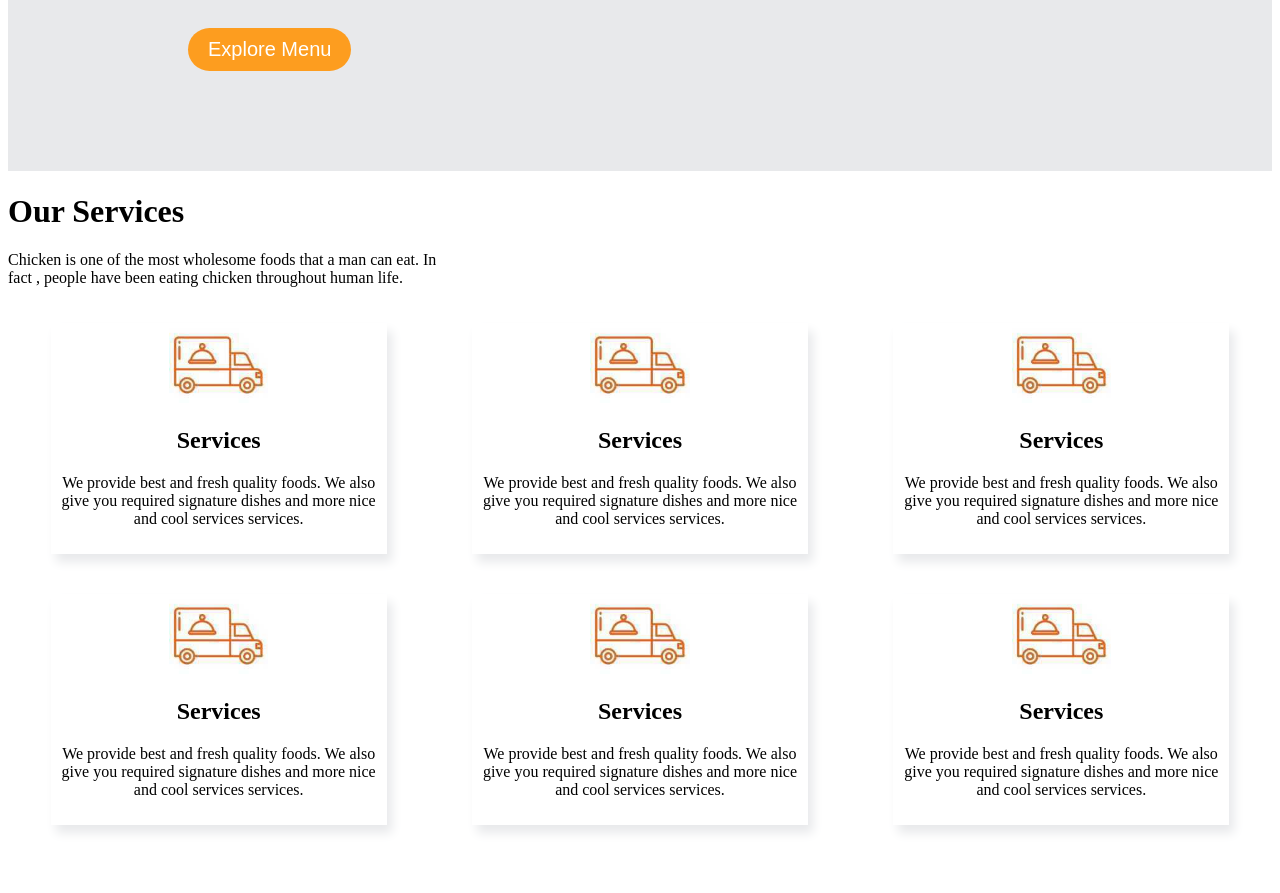
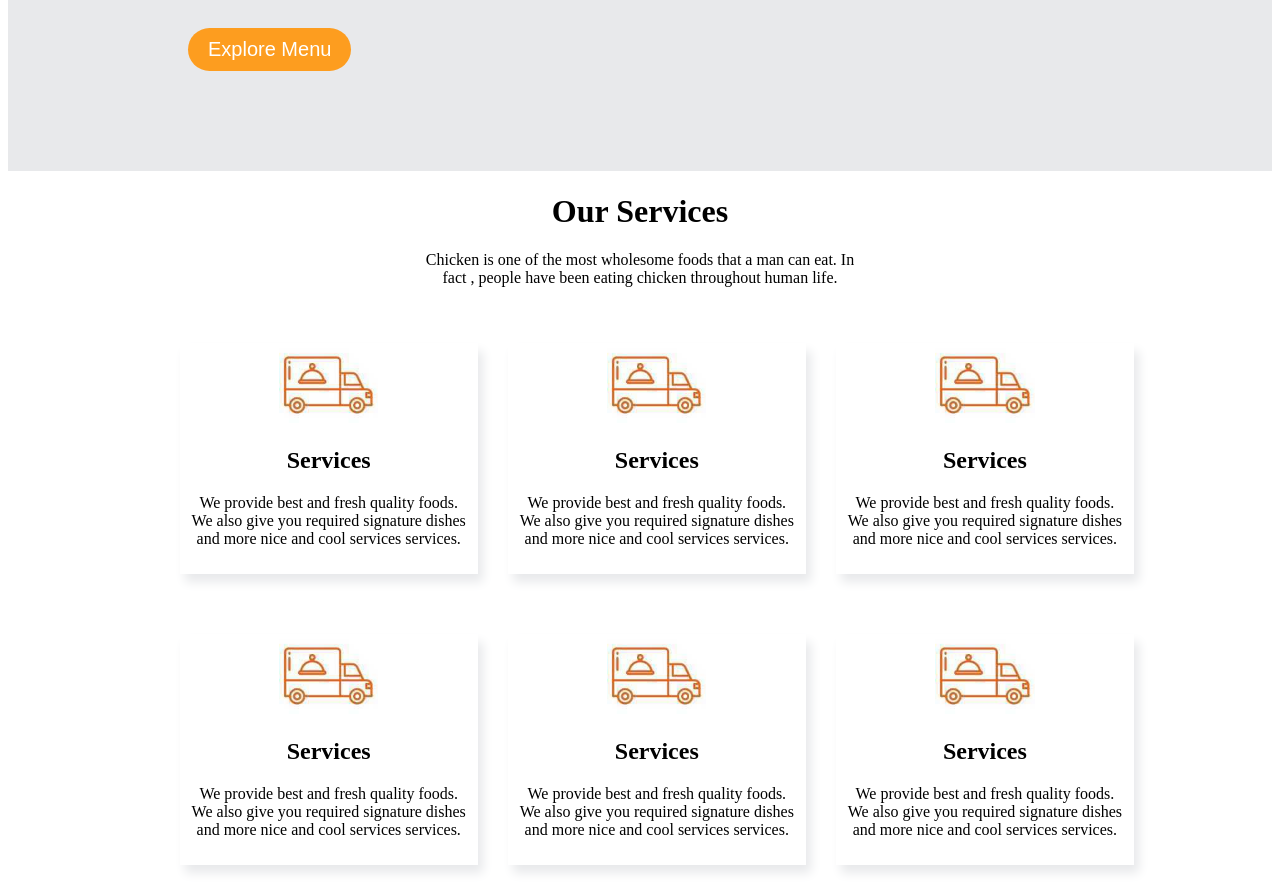
Before and after one commit to Memory-Wabwile/restaurant-01, a plain HTML site: page index.html in a window 1280 px wide. Shown: the part 2692-3585 px from the top of the page. Before the commit the page ends 3545 px from the top, so only its background shows below. Drawn offline with Linux system fonts and the light colour scheme.

Commit message:
addd hover effect to services

```diff
--- a/index.css
+++ b/index.css
@@ -125,13 +125,19 @@ button{
     width:25%;
     text-align: center;
     box-shadow: 5px 8px 10px rgb(232, 233, 235) ;
-    margin: 20px;
+    margin: 40px 10px 20px 20px;
     padding:0px 10px 10px 10px;
 
+}
+.topservices:hover{
+    background-color: rgb(232, 233, 235);
 }
 .servicesimg{
     display: flex;
     flex-wrap: wrap;
-     justify-content: space-around;
+     padding-left: 12%;
     align-content: center;
 }
+.choose{
+    text-align: center;
+}
```
